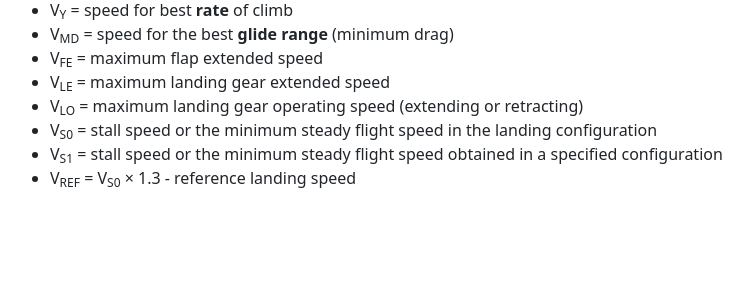
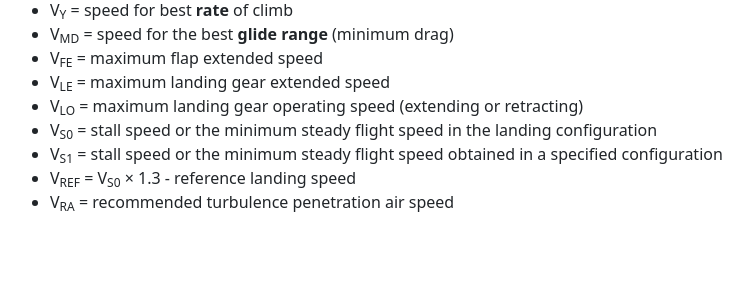
Before and after one commit to zyv/pilot_log, a Django app: template logbook/templates/logbook/aircraft_list.html in a window 1280 px wide. Shown: the part 330-630 px from the top of the page, without its empty margins (68-821 px from the left). Run offline with Django 3.2, Linux system fonts and the light colour scheme; the template is opened without the code that fills it, so the values that code supplies are empty; parts of the project's set-up code (start-up, migrations or seed data) failed here and were passed over; some libraries are stand-ins or nearby versions.

Commit message:
feat(aircraft): add Vra definition

```diff
--- a/logbook/templates/logbook/aircraft_list.html
+++ b/logbook/templates/logbook/aircraft_list.html
@@ -154,6 +154,7 @@
         <li>V<sub>S0</sub> = stall speed or the minimum steady flight speed in the landing configuration</li>
         <li>V<sub>S1</sub> = stall speed or the minimum steady flight speed obtained in a specified configuration</li>
         <li>V<sub>REF</sub> = V<sub>S0</sub> &times; 1.3 - reference landing speed</li>
+        <li>V<sub>RA</sub> = recommended turbulence penetration air speed</li>
     </ul>
 
 {% endblock %}
```
